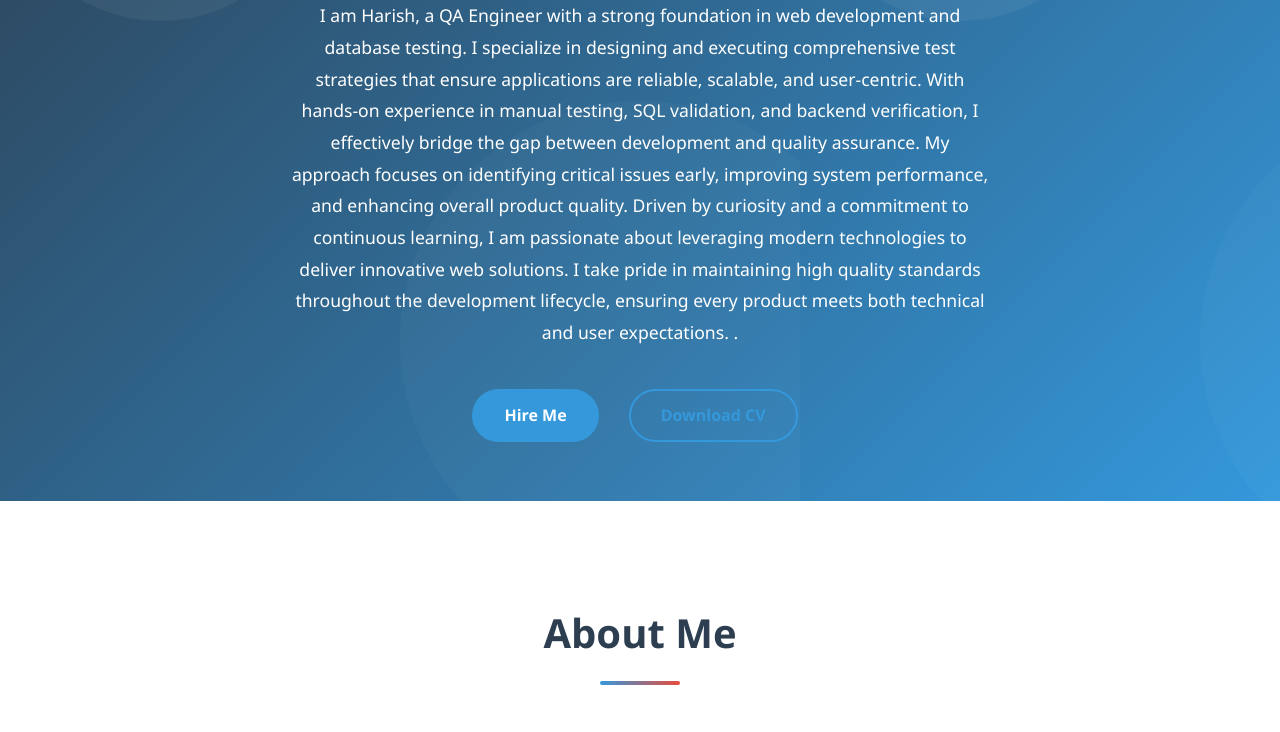
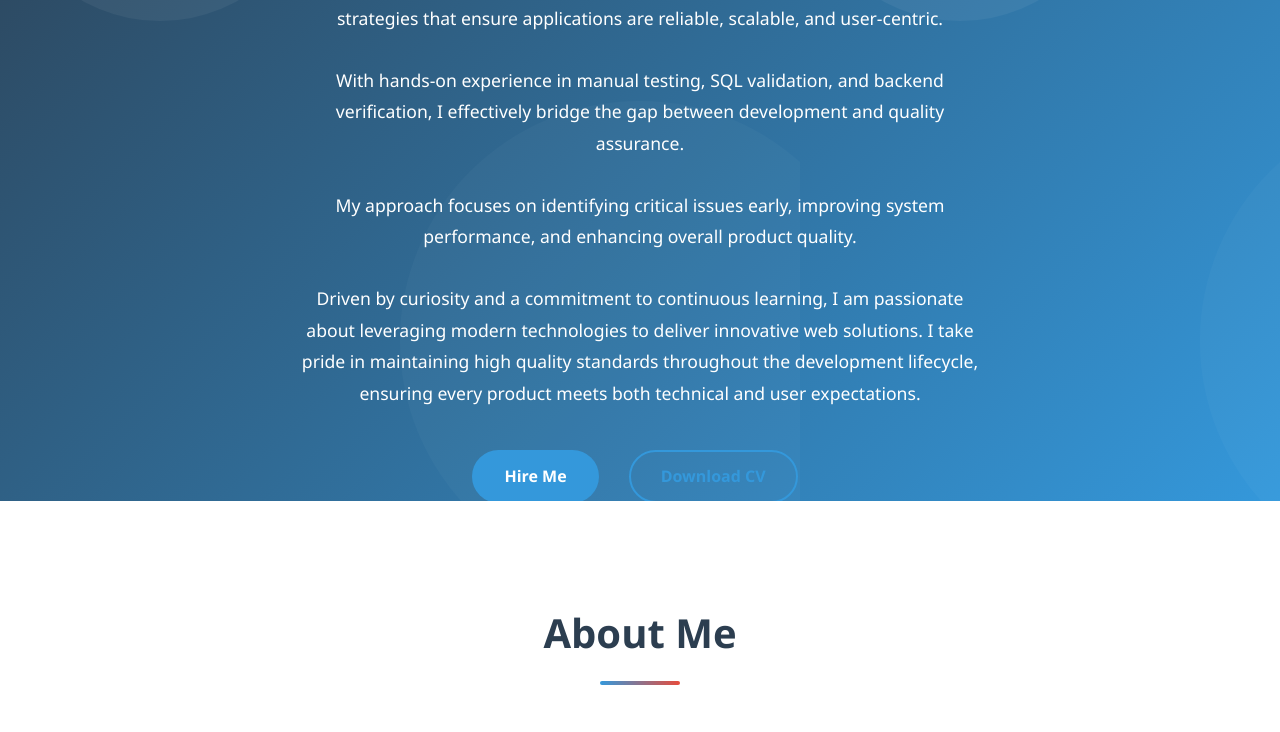
Before and after one commit to harish-spec/PortofolioH, a plain HTML site: page index.html in a window 1280 px wide. Shown: the part 299-1031 px from the top of the page. Drawn offline with Linux system fonts and the light colour scheme.

Commit message:
bio updaTE

```diff
--- a/index.html
+++ b/index.html
@@ -38,11 +38,28 @@
             <div class="hero-content">
                 <h1>Harish V</h1>
                 <h2>QA Engineer</h2>
-                <p>I am Harish, a QA Engineer with a strong foundation in web development and database testing. I specialize in designing and executing comprehensive test strategies that ensure applications are reliable, scalable, and user-centric.
-With hands-on experience in manual testing, SQL validation, and backend verification, I effectively bridge the gap between development and quality assurance. My approach focuses on identifying critical issues early, improving system performance, and enhancing overall product quality.
-Driven by curiosity and a commitment to continuous learning, I am passionate about leveraging modern technologies to deliver innovative web solutions. I take pride in maintaining high quality standards throughout the development lifecycle, ensuring every product meets both technical and user expectations.
-.</p>
+               <p>
+    I am Harish, a QA Engineer with a strong foundation in web development and database testing.
+    I specialize in designing and executing comprehensive test strategies that ensure applications
+    are reliable, scalable, and user-centric.
+  </p>
 
+  <p>
+    With hands-on experience in manual testing, SQL validation, and backend verification, I
+    effectively bridge the gap between development and quality assurance.
+  </p>
+
+  <p>
+    My approach focuses on identifying critical issues early, improving system performance, and
+    enhancing overall product quality.
+  </p>
+
+  <p>
+    Driven by curiosity and a commitment to continuous learning, I am passionate about leveraging
+    modern technologies to deliver innovative web solutions. I take pride in maintaining high
+    quality standards throughout the development lifecycle, ensuring every product meets both
+    technical and user expectations.
+  </p>
                 <div class="hero-buttons">
                     <a href="#contact" class="btn btn-primary">Hire Me</a>
                     <a href="Assets/Harish_V_Resume.pdf" class="btn btn-secondary" download>Download CV</a>
```
